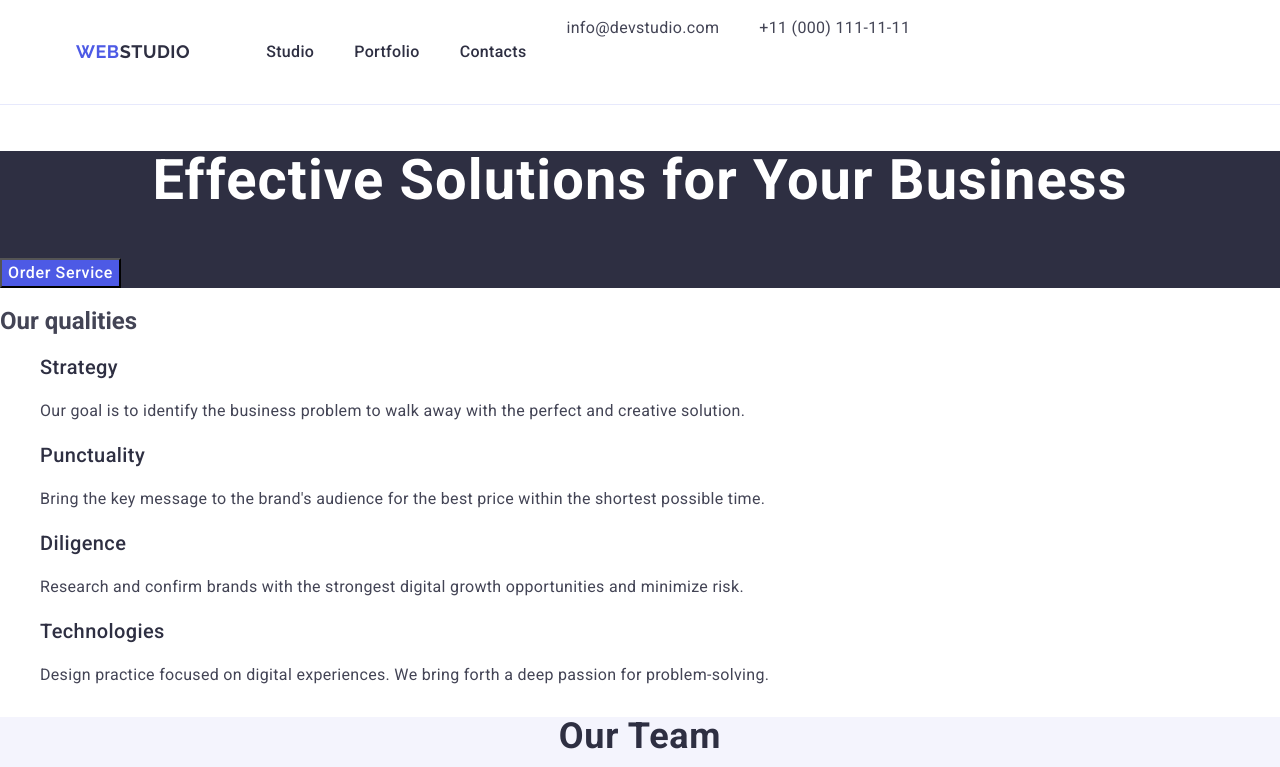
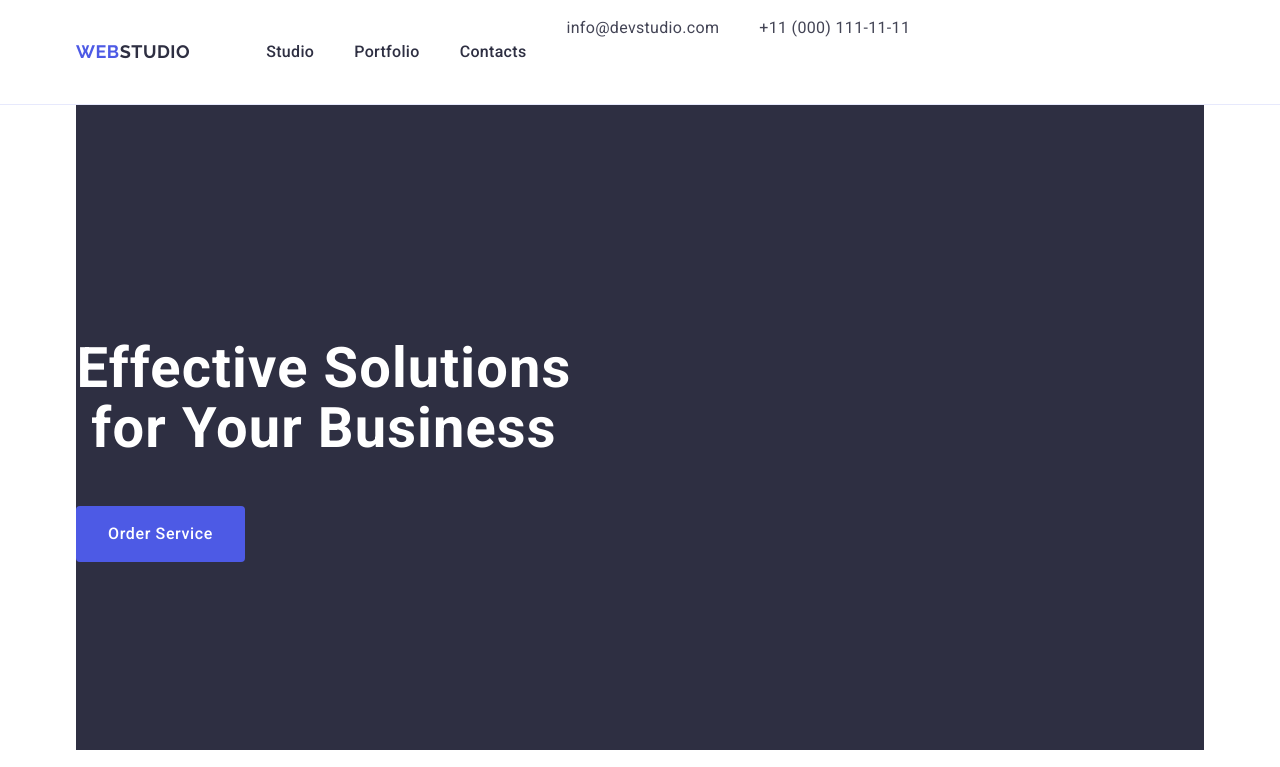
Before and after one commit to IevgenGrebennikov/goit-markup-hw-03, a plain HTML site: page index.html in a window 1280 px wide. Shown: the top 767 px of the page. Drawn offline with nearby package versions, Linux system fonts and the light colour scheme.

Commit message:
1 section

```diff
--- a/css/styles.css
+++ b/css/styles.css
@@ -114,6 +114,7 @@ color: #2e2f42;
 .service
 {
   background-color: #2e2f42;
+  padding: 188px 0;
 
 }
 .service-title
@@ -124,6 +125,7 @@ line-height: 1.07;
 letter-spacing: 0.02em;
 text-align: center;
 color: #ffffff;
+max-width: 496px;
 }
 .service-button
 {
@@ -135,6 +137,14 @@ color: #ffffff;
  letter-spacing: 0.04em;
 font-family: "Roboto", sans-serif;
 cursor: pointer;
+
+display: block;
+min-width: 169px;
+height: 56px;
+border: none;
+border-radius: 4px;
+cursor: pointer;
+
 
 }
 .service-button:hover,
--- a/index.html
+++ b/index.html
@@ -39,12 +39,14 @@
   </header>
 <!-- Заголовок,кнопка і наші навички -->
     <main>
+      <div class="container">
     <section class="service">
       <h1 class="service-title">Effective Solutions for Your Business</h1>
 
       <button  type="button" class="service-button">Order Service</button>
 
     </section>
+    </div>
 
     <section class="qualities">
       <h2 class="qualities-title">Our qualities</h2>
```
